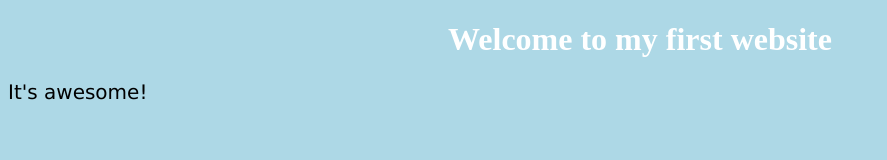
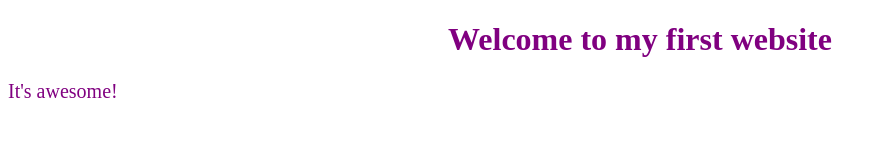
Before and after one commit to BenjaminGGardner/Coursework, a plain HTML site: page index.html in a window 1280 px wide. Shown: the whole page, without its empty margins (0-887 px from the left). Drawn offline with Linux system fonts and the light colour scheme.

Commit message:
Update style.css

```diff
--- a/style.css
+++ b/style.css
@@ -1,13 +1,15 @@
 body {
-    background-color: lightblue;
+    background-color: white;
 }
 
 h1 {
-    color: white;
+    font-family: orienta;
+    color: purple;
     text-align: center;
 }
 
 p {
-    font-family: verdana;
+    font-family: pridi;
+    color: purple;
     font-size: 20px;
 }
```
